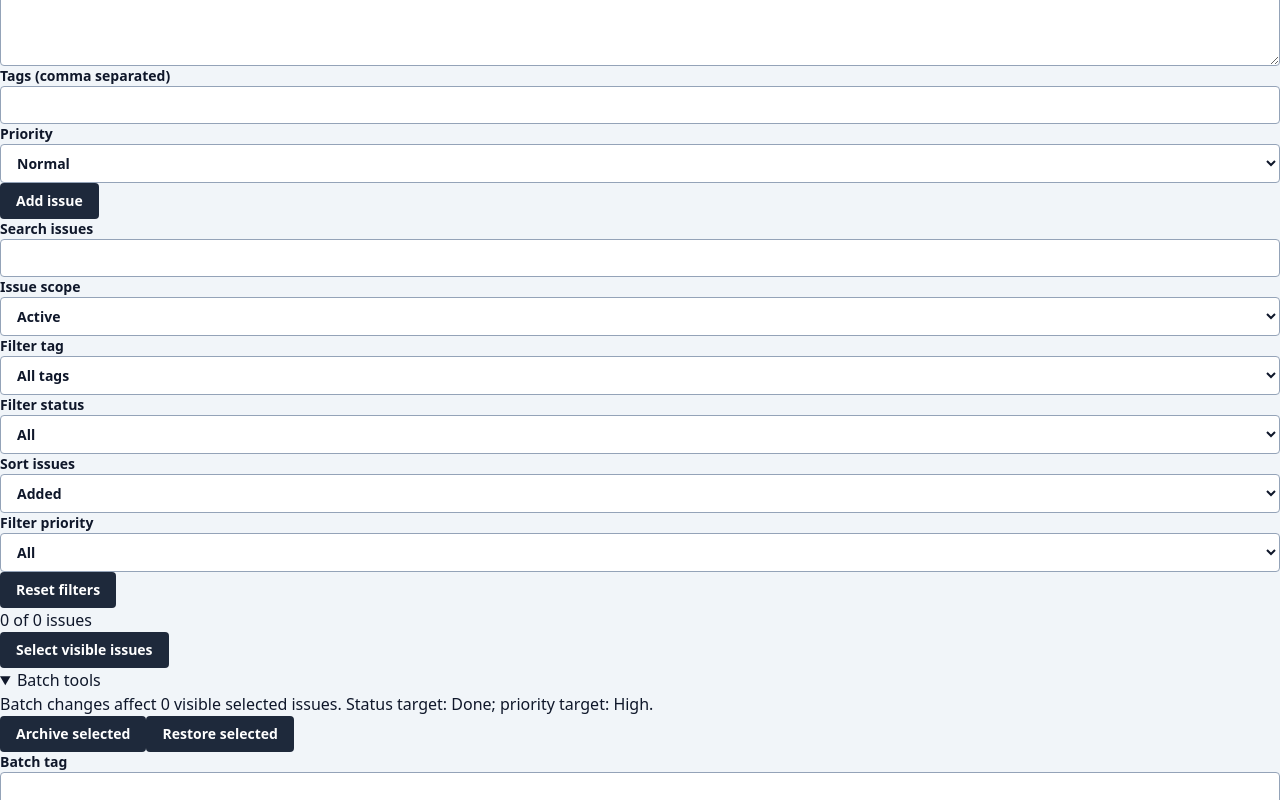
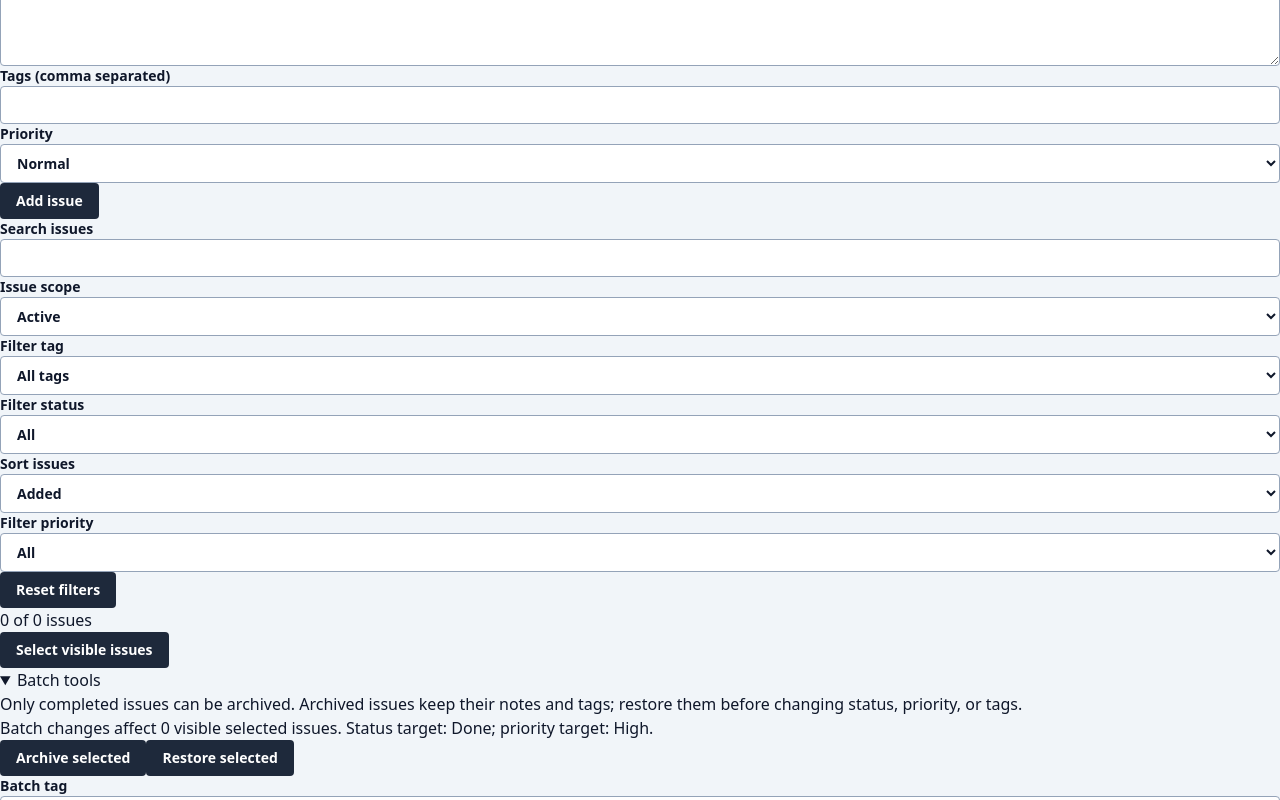
Before and after one commit to kirkduchesne/cairn, a React (Vite) app: page / in a window 1280 px wide. Both pictures are taken after a click on the heading "Batch tools". Shown: the part 338-1138 px from the top of the page. Built offline with nearby package versions, Linux system fonts and the light colour scheme.

Commit message:
feat: explain archive and restore eligibility

```diff
--- a/src/App.tsx
+++ b/src/App.tsx
@@ -559,6 +559,7 @@ export function App() {
             className="space-y-3 rounded border border-slate-300 p-3"
           >
             <summary className="font-semibold">Batch tools</summary>
+            <p className="text-sm">Only completed issues can be archived. Archived issues keep their notes and tags; restore them before changing status, priority, or tags.</p>
             <p className="text-sm text-slate-600">
               Batch changes affect {selectedVisible.length} visible selected
               issues. Status target: {batchStatus}; priority target:{' '}
```
